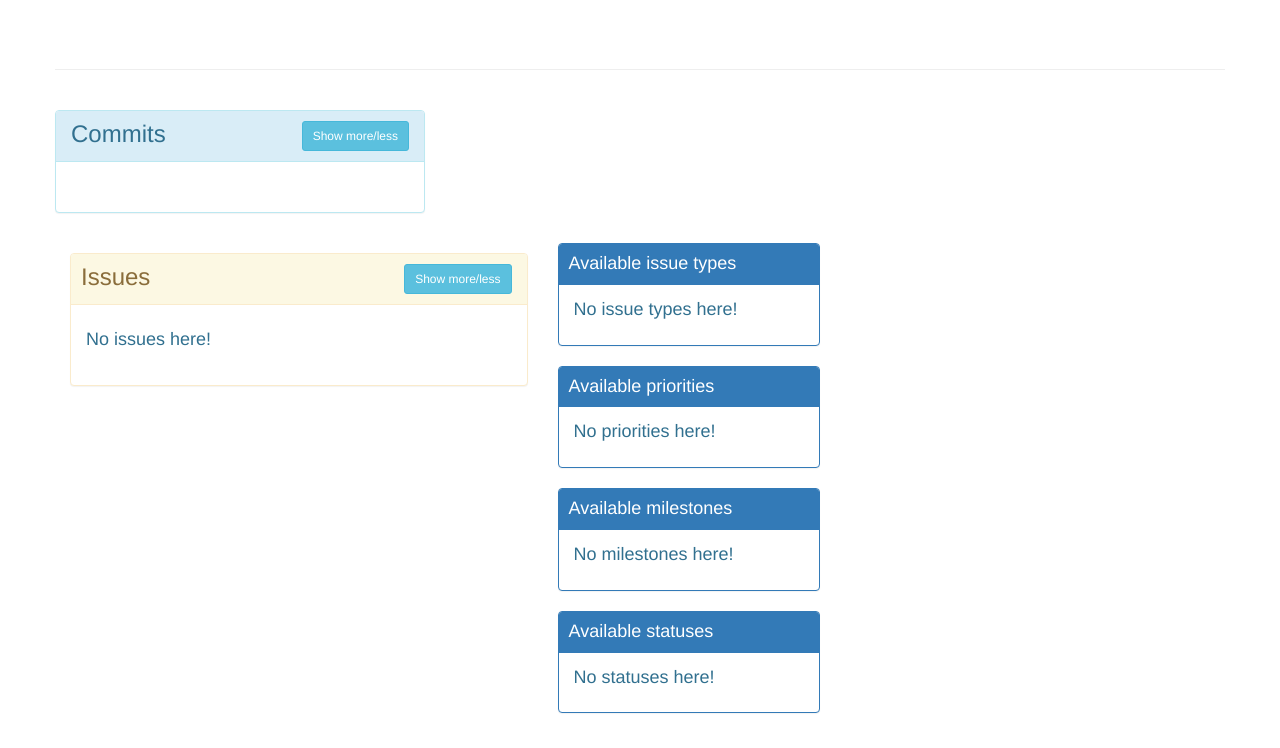
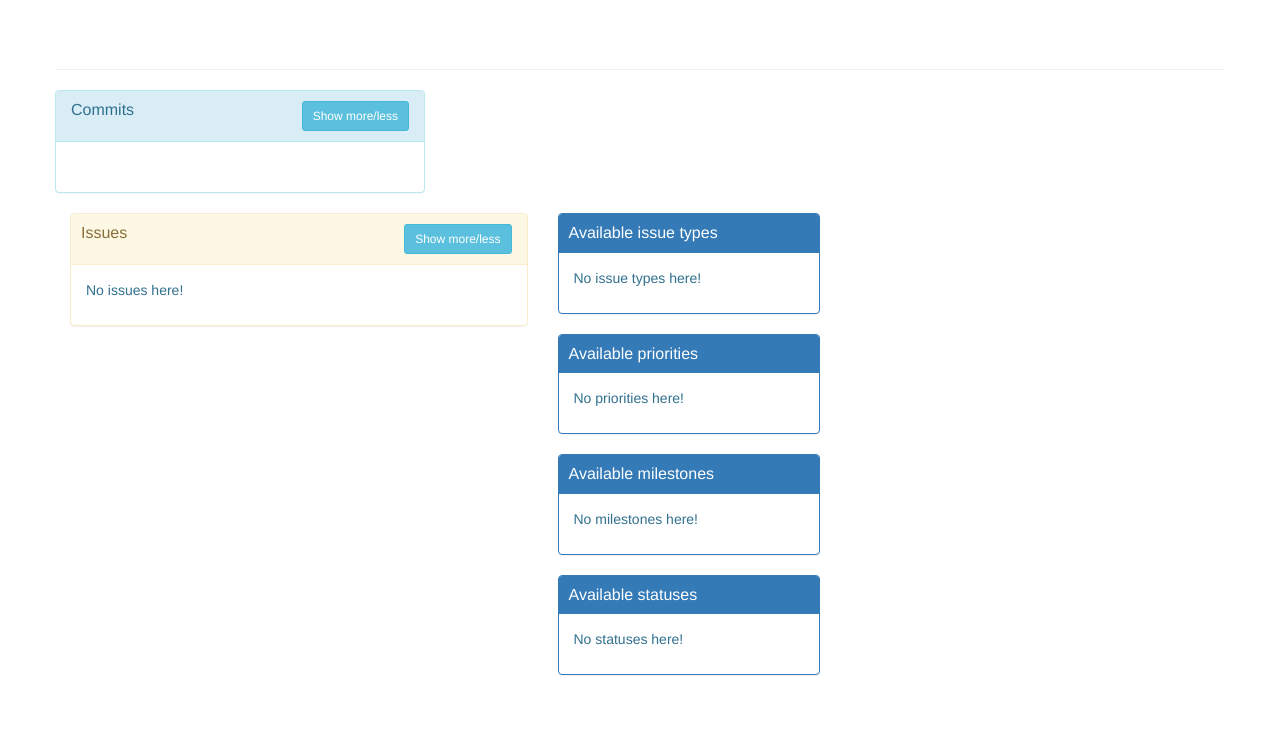
Before and after one commit to ftn-tim2/uks-project, a Django app: template src/uks/templates/uks/project_view.html in a window 1280 px wide. Shown: the part 52-800 px from the top of the page. Run offline with Django 3.2, Linux system fonts and the light colour scheme; the template is opened without the code that fills it, so the values that code supplies are empty; some libraries are stand-ins or nearby versions.

Commit message:
auto indent project view page. make the heading smaller. make the badges smaller.

```diff
--- a/src/uks/templates/uks/project_view.html
+++ b/src/uks/templates/uks/project_view.html
@@ -17,56 +17,84 @@
 		}
 	}
 </script>
+
+{% if alert_message %}
+<div class="alert alert-danger alert-dismissible" role="alert">
+    <button type="button" class="close" data-dismiss="alert" aria-label="Close"><span aria-hidden="true">&times;</span>
+    </button>
+    <strong>Oh snap!</strong> {{alert_message}} It is already in use!
+</div>
+{% endif %}
+
+{% if success_message %}
+<div class="alert alert-success alert-dismissible" role="alert">
+    <button type="button" class="close" data-dismiss="alert" aria-label="Close"><span aria-hidden="true">&times;</span>
+    </button>
+    <strong>Well done!</strong> {{success_message}}
+</div>
+{% endif %}
+
 <div class="page-header">
     <h1>
-		{{project.name}}<small>{% if 'uks.change_project' in user.get_all_permissions %}
-		<a class="lsf-icon-sm pull-right" title="edit" href="{% url 'uks:project_edit' project.id %}"><span class="glyphicon glyphicon-pencil"></span>Edit project</a> {% endif %}
+        {{project.name}}
+        <small>{% if 'uks.change_project' in user.get_all_permissions %}
+            <a class="lsf-icon-sm pull-right" title="edit" href="{% url 'uks:project_edit' project.id %}"><span
+                    class="glyphicon glyphicon-pencil"></span>Edit project</a> {% endif %}
         </small>
     </h1>
 </div>
 <div class="row">
     <div class="col-sm-4">
-		<div class="panel panel-info h3">
+        <div class="panel panel-info">
             <div class="panel-heading clearfix ">
-				Commits
+                <h3 class="panel-title pull-left">Commits</h3>
+                <div class="panel-title pull-right">
                     <button class="btn btn-info pull-right btn-sm" type="button"
-					onclick="showCommits();">Show more/less</button>
+                            onclick="showCommits();">Show more/less
+                    </button>
+                </div>
             </div>
             <div class="panel-body">
                 <ul class="list-group">
                     {% for commit in commits %} {% if forloop.counter = 1 %}
-					<div>{% elif forloop.counter = 10 %}</div> <div id='hidecommits' style="display: none;">
+                    <div>{% elif forloop.counter = 10 %}</div>
+                    <div id='hidecommits' style="display: none;">
                         {% endif %}
                         <li class="list-group-item">
-							<h4 class="list-group-item-heading text-left">
-
+                            <div class="list-group-item-heading text-left">
                                 <code>{{commit.hashcode}}</code>
                                 <small>{{commit.dateTime}}</small>
-
-							</h4>
-							<p class="list-group-item-text">
+                            </div>
                             <blockquote class="blockquote-reverse">
                                 <p class='text-info'>{{commit.message}}</p>
-								<footer> {{commit.user}} </footer>
+                                <footer> {{commit.user}}</footer>
                             </blockquote>
-						</li> {% endfor %}
+                        </li>
+                        {% endfor %}
                     </div>
                 </ul>
             </div>
         </div>
     </div>
     <div class="col-sm-5">
-		<div class="panel panel-warning h3">
+        <div class="panel panel-warning">
             <div class="panel-heading clearfix">
-				<div class='btn-toolbar'>
-				Issues
+                <div class='btn-toolbar clearfix'>
+                    <h3 class="panel-title pull-left">Issues</h3>
+                    <!--Issues-->
+                    <div class="btn-group pull-right" role="group" aria-label="issue-buttons">
                         {% if 'uks.add_issue' in user.get_all_permissions %}
-				<a class="btn btn-primary pull-right btn-sm btn-margin-right" type="button" href="{% url 'uks:issue_new' %}">New issue</a>
+                        <button class="btn btn-primary btn-sm" type="button">
+                            <a href="{% url 'uks:issue_new' %}">New issue</a>
+                        </button>
                         {% endif %}
-				<button class="btn btn-info pull-right btn-sm btn-margin-right" type="button" onclick="showIssues();">Show more/less</button>
+                        <button class="btn btn-info btn-sm" type="button" onclick="showIssues();">
+                            Show more/less
+                        </button>
                     </div>
                 </div>
-			<div class="panel-body h4">
+            </div>
+            <div class="panel-body">
                 {% if issues|length == 0%}
                 <p class='text-info'>No issues here!</p>
                 {% else %} {% for issue in issues%} {% if forloop.counter = 1 %}
@@ -75,7 +103,8 @@
                     {% endif %} <a href="{% url 'uks:issue_view' issue.id %}" class="list-group-item">
                     <h4 class="list-group-item-heading text-left text-primary">
                         {{issue.title}}
-							<p class='text-right text-info'><span class="glyphicon glyphicon-user"></span>{{issue.reporter}}</p>
+                        <p class='text-right text-info'><span class="glyphicon glyphicon-user"></span>{{issue.reporter}}
+                        </p>
                     </h4>
                     <p class="list-group-item-text">
                         <span class="label label-{{issue.issueType.marker}}">{{issue.issueType}}</span>
@@ -92,13 +121,16 @@
         </div>
     </div>
     <div class="col-sm-3">
-	<div class="panel panel-primary h4">
+        <div class="panel panel-primary">
             <div class="panel-heading clearfix">
-				<div class='btn-toolbar'>
-				Available issue types
+                <div class='btn-toolbar clearfix'>
+                    <h3 class="panel-title pull-left">Available issue types</h3>
+                    <div class="panel-title pull-right">
                         {% if 'uks.add_issuetype' in user.get_all_permissions %}
-				<a class="btn btn-primary pull-right btn-sm" type="button" href="{% url 'uks:issuetype_new' %}"><span class="glyphicon glyphicon-plus-sign"></span></a>
+                        <a class="btn btn-primary pull-right btn-sm" type="button"
+                           href="{% url 'uks:issuetype_new' %}"><span class="glyphicon glyphicon-plus-sign"></span></a>
                         {% endif %}
+                    </div>
                 </div>
             </div>
             <div class="panel-body">
@@ -108,21 +140,26 @@
                 <ul class="list-group">
                     <li class="list-group-item">
                         <span class="label label-{{type.marker}}">{{type.name}}</span>
-						<a class="lsf-icon pull-right" title="delete" href="{% url 'uks:issuetype_delete' type.id %}"><span class="glyphicon glyphicon-trash"></span></a>
+                        <a class="lsf-icon pull-right" title="delete"
+                           href="{% url 'uks:issuetype_delete' project.id type.id %}"><span
+                                class="glyphicon glyphicon-trash"></span></a>
                     </li>
                     {% endfor %}
-
                 </ul>
                 {% endif %}
             </div>
         </div>
-		<div class="panel panel-primary h4">
+        <div class="panel panel-primary">
             <div class="panel-heading clearfix">
                 <div class='btn-toolbar'>
-				Available priorities
+                    <h3 class="panel-title pull-left">Available priorities</h3>
+                    <div class="panel-title pull-right">
                         {% if 'uks.add_priority' in user.get_all_permissions %}
-				<a class="btn btn-primary pull-right btn-sm" type="button" href="{% url 'uks:priority_new' %}"><span class="glyphicon glyphicon-plus-sign"></span></a>
+                        <a class="btn btn-primary pull-right btn-sm" type="button"
+                           href="{% url 'uks:priority_new' %}"><span
+                                class="glyphicon glyphicon-plus-sign"></span></a>
                         {% endif %}
+                    </div>
                 </div>
             </div>
             <div class="panel-body">
@@ -132,7 +169,8 @@
                 <ul class="list-group">
                     <li class="list-group-item">
                         <span class="label label-{{p.marker}}">{{p.name}}</span>
-						<a class="lsf-icon pull-right" title="delete" href="{% url 'uks:priority_delete' p.id %}"><span class="glyphicon glyphicon-trash"></span></a>
+                        <a class="lsf-icon pull-right" title="delete" href="{% url 'uks:priority_delete' p.id %}"><span
+                                class="glyphicon glyphicon-trash"></span></a>
                     </li>
                     {% endfor %}
 
@@ -140,13 +178,16 @@
                 {% endif %}
             </div>
         </div>
-		<div class="panel panel-primary h4">
+        <div class="panel panel-primary">
             <div class="panel-heading clearfix">
                 <div class='btn-toolbar'>
-				Available milestones
+                    <h3 class="panel-title pull-left">Available milestones</h3>
+                    <div class="panel-title pull-right">
                         {% if 'uks.add_milestone' in user.get_all_permissions %}
-				<a class="btn btn-primary pull-right btn-sm" type="button" href="{% url 'uks:milestone_new' %}"><span class="glyphicon glyphicon-plus-sign"></span></a>
+                        <a class="btn btn-primary pull-right btn-sm" type="button"
+                           href="{% url 'uks:milestone_new' %}"><span class="glyphicon glyphicon-plus-sign"></span></a>
                         {% endif %}
+                    </div>
                 </div>
             </div>
             <div class="panel-body">
@@ -156,7 +197,8 @@
                 <ul class="list-group">
                     <li class="list-group-item">
                         <span class="label label-{{m.marker}}">{{m.name}}</span>
-						<a class="lsf-icon pull-right" title="delete" href="{% url 'uks:milestone_delete' m.id %}"><span class="glyphicon glyphicon-trash"></span></a>
+                        <a class="lsf-icon pull-right" title="delete" href="{% url 'uks:milestone_delete' m.id %}"><span
+                                class="glyphicon glyphicon-trash"></span></a>
                     </li>
                     {% endfor %}
 
@@ -164,13 +206,17 @@
                 {% endif %}
             </div>
         </div>
-		<div class="panel panel-primary h4">
+        <div class="panel panel-primary">
             <div class="panel-heading clearfix">
                 <div class='btn-toolbar'>
-				Available statuses
+                    <h3 class="panel-title pull-left">Available statuses</h3>
+                    <div class="panel-title pull-right">
                         {% if 'uks.add_status' in user.get_all_permissions %}
-				<a class="btn btn-primary pull-right btn-sm" type="button" href="{% url 'uks:status_new' %}"><span class="glyphicon glyphicon-plus-sign"></span></a>
+                        <a class="btn btn-primary pull-right btn-sm" type="button"
+                           href="{% url 'uks:status_new' %}"><span
+                                class="glyphicon glyphicon-plus-sign"></span></a>
                         {% endif %}
+                    </div>
                 </div>
             </div>
             <div class="panel-body">
@@ -180,7 +226,8 @@
                 <ul class="list-group">
                     <li class="list-group-item">
                         <span class="label label-{{s.marker}}">{{s.name}}</span>
-						<a class="lsf-icon pull-right" title="delete" href="{% url 'uks:status_delete' s.id %}"><span class="glyphicon glyphicon-trash"></span></a>
+                        <a class="lsf-icon pull-right" title="delete" href="{% url 'uks:status_delete' s.id %}"><span
+                                class="glyphicon glyphicon-trash"></span></a>
                     </li>
                     {% endfor %}
 
```
Lines whose indentation alone changed are shown as unchanged.
